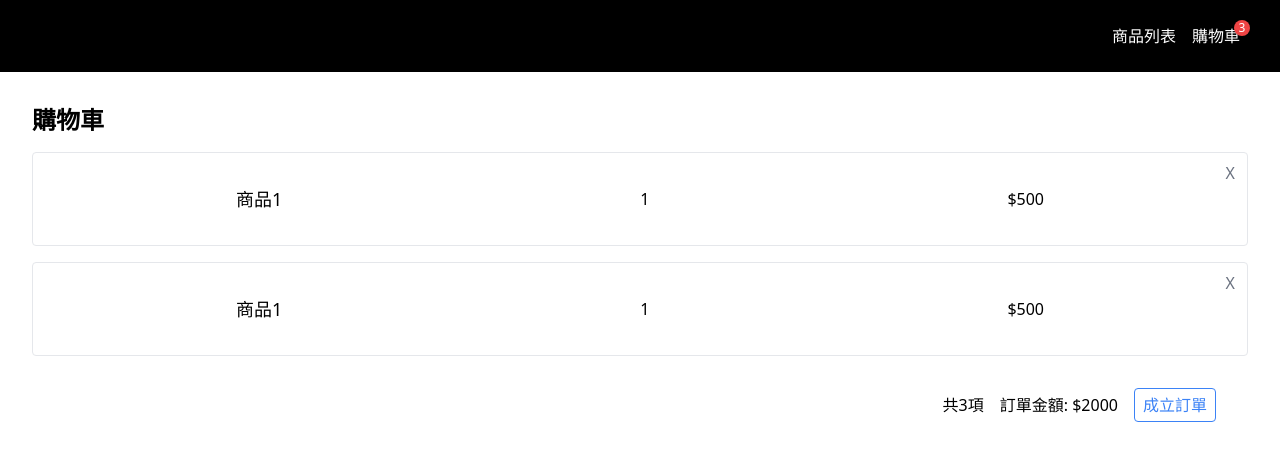
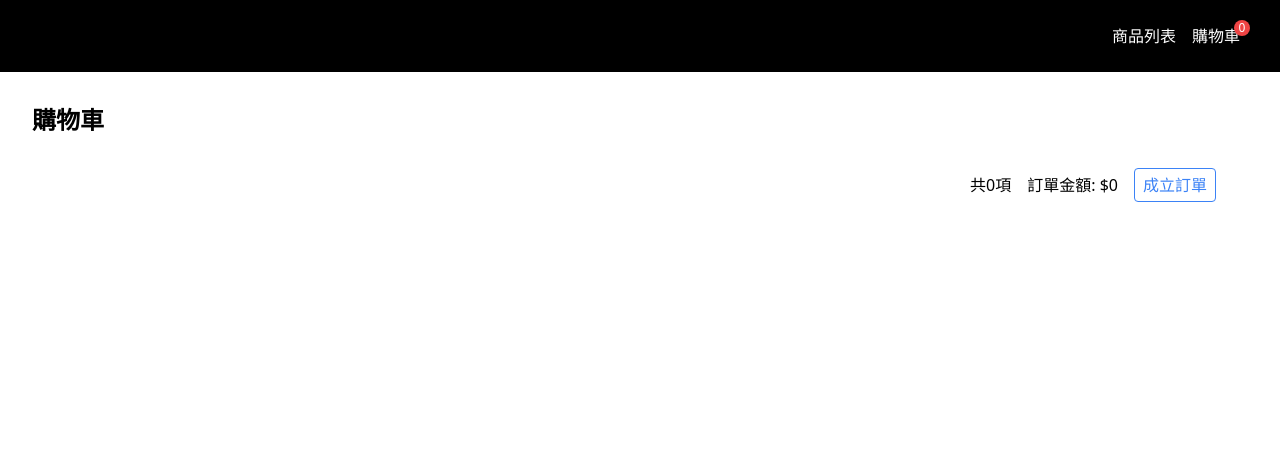
Before and after one commit to haooo0504/frontend-test, a React (Vite) app: page /cart in a window 1280 px wide. Shown: the top 460 px of the page. Built offline with nearby package versions, Linux system fonts and the light colour scheme.

Commit message:
complete

```diff
--- a/package.json
+++ b/package.json
@@ -12,7 +12,8 @@
   "dependencies": {
     "react": "^18.2.0",
     "react-dom": "^18.2.0",
-    "react-router-dom": "^6.22.3"
+    "react-router-dom": "^6.22.3",
+    "zustand": "^4.5.2"
   },
   "devDependencies": {
     "@types/react": "^18.2.66",
--- a/src/components/navbar.tsx
+++ b/src/components/navbar.tsx
@@ -1,3 +1,7 @@
+"use client";
+
+import { useCartStore } from "../stores/cart";
+
 export const Navbar = () => {
     return (
         <header>
@@ -6,7 +10,7 @@ export const Navbar = () => {
                 <a href="/cart" className="tw-relative">
                     購物車
                     <div className="tw-absolute tw-top-[-4px] tw-right-[-10px] tw-text-xs tw-w-4 tw-h-4 tw-rounded-full tw-bg-red-500 tw-flex tw-items-center tw-justify-center">
-                        <span>3</span>
+                        <span>{useCartStore().count()}</span>
                     </div>
                 </a>
             </div>
--- a/src/routes/cart/index.tsx
+++ b/src/routes/cart/index.tsx
@@ -1,14 +1,33 @@
+import { useCartStore } from "../../stores/cart";
 import { Item } from "./item";
 import { Overview } from "./overview";
+import JsonData from "../../../context/product.json";
+import { memo } from "react";
 
 export default function Cart() {
+    const products = JsonData.products;
+    const cartItems = useCartStore((state) => state.items);
+
+    const CartItems = memo(() => {
+        return cartItems.map((item) => {
+            const product = products.find((p) => p.id === item.id);
+            if (!product) return null;
+            const itemData = {
+                id: item.id,
+                quantity: item.quantity,
+                price: product.price,
+                name: product.name,
+            };
+            return <Item key={item.id} data={itemData} />;
+        }).filter(Boolean);
+    });
+
     return (
         <>
             <div className="tw-p-8">
                 <h1 className="tw-text-2xl tw-font-bold">購物車</h1>
                 <div className="tw-mt-4 tw-space-y-4">
-                    <Item />
-                    <Item />
+                    <CartItems />
                 </div>
                 <div className="tw-flex tw-flex-wrap tw-items-center tw-gap-4 tw-justify-end tw-mt-8 tw-px-8">
                     <Overview />
--- a/src/routes/cart/item/index.tsx
+++ b/src/routes/cart/item/index.tsx
@@ -1,10 +1,28 @@
-export const Item = () => {
+"use client";
+
+import { useCartStore } from "../../../stores/cart";
+
+export interface CartItem {
+    id: number;
+    name: string;
+    price: number;
+    quantity: number;
+}
+
+export interface ItemProps {
+    data: CartItem;
+}
+
+export const Item = ({ data }: ItemProps) => {
+    const handleItemRemove = (id: number) => {
+        useCartStore.getState().removeItem(id);
+    }
     return (
         <div className="tw-flex tw-flex-wrap tw-items-center tw-justify-around tw-gap-4 tw-border tw-rounded tw-p-8 tw-relative">
-            <div className="tw-text-lg">商品1</div>
-            <div>1</div>
-            <div>$500</div>
-            <button className="tw-absolute tw-right-0 tw-top-0 tw-px-3 tw-py-2 tw-text-gray-500">
+            <div className="tw-text-lg">{data.name}</div>
+            <div>{data.quantity}</div>
+            <div>${data.price}</div>
+            <button className="tw-absolute tw-right-0 tw-top-0 tw-px-3 tw-py-2 tw-text-gray-500" onClick={() => handleItemRemove(data.id)}>
                 X
             </button>
         </div>
--- a/src/routes/cart/overview/index.tsx
+++ b/src/routes/cart/overview/index.tsx
@@ -1,9 +1,22 @@
+"use client";
+
+import { useCartStore } from "../../../stores/cart";
+
 export const Overview = () => {
+    const overview = useCartStore().overview();
+    const handleShowOverview = () => {
+        console.log({
+            params: overview,
+        });
+    }
     return (
         <>
-            <div>共3項</div>
-            <div>訂單金額: $2000</div>
-            <button className="tw-text-blue-500 tw-border tw-border-blue-500 tw-rounded tw-px-2 tw-py-1">
+            <div>共{useCartStore().count()}項</div>
+            <div>訂單金額: ${useCartStore().total()}</div>
+            <button
+                className="tw-text-blue-500 tw-border tw-border-blue-500 tw-rounded tw-px-2 tw-py-1"
+                onClick={handleShowOverview}
+            >
                 成立訂單
             </button>
         </>
--- a/src/routes/product/index.tsx
+++ b/src/routes/product/index.tsx
@@ -1,17 +1,25 @@
+"use client";
+
 import { Item } from "./item";
 import { Tab } from "./tab";
+import JsonData from "../../../context/product.json";
+import { useTabFilterStore } from "../../stores/tab-filter";
 
 export default function Product() {
+    const products = JsonData.products;
+    const selectedTab = useTabFilterStore((state) => state.selectedTab);
     return (
         <>
             <div className="tw-p-4">
                 <Tab />
             </div>
             <section className="tw-p-4">
-                <div>
-                    <Item />
-                    <Item />
-                    <Item />
+                <div className="tw-grid tw-grid-cols-2 md:tw-grid-cols-3 lg:tw-grid-cols-5 tw-gap-4">
+                    {
+                        products.filter((product) => !selectedTab || product.type.includes(selectedTab))
+                            .map((product) => (
+                                <Item key={product.id} data={product} />
+                            ))}
                 </div>
             </section>
         </>
--- a/src/routes/product/item/index.tsx
+++ b/src/routes/product/item/index.tsx
@@ -1,14 +1,35 @@
-export const Item = () => {
+import { useCartStore } from "../../../stores/cart";
+
+interface ProductItem {
+    id: number;
+    name: string;
+    price: number;
+}
+
+interface ItemProps {
+    data: ProductItem;
+}
+
+export const Item = ({ data }: ItemProps) => {
+    const handleItemAdd = (id: number) => {
+        useCartStore.getState().addItem({
+            id: id,
+            quantity: 1,
+        });
+    }
     return (
-        <div>
-            <div className="tw-shadow-xl tw-rounded-md tw-overflow-hidden">
-                <img src="https://picsum.photos/id/557/500/500" />
-                <div>
-                    <div>
-                        <span>海景雙人房</span>
-                        <span>NT 120</span>
-                    </div>
-                    <button className="tw-py-2 tw-px-6 tw-border-solid tw-border-2 tw-border-violet-500 tw-text-violet-500 tw-rounded-md">
+        <div className="tw-shadow-xl tw-rounded-md tw-overflow-hidden tw-p-3">
+            <img src="https://picsum.photos/id/557/500/500" />
+            <div>
+                <div className="tw-flex tw-justify-between tw-p-5">
+                    <span>{data.name}</span>
+                    <span className="tw-text-gray-500">NT {data.price}</span>
+                </div>
+                <div className="tw-flex tw-w-full tw-justify-center">
+                    <button
+                        className="tw-w-[80%] tw-py-2 tw-px-6 tw-border-solid tw-border-2 tw-border-violet-500 tw-text-violet-500 tw-rounded-md"
+                        onClick={() => handleItemAdd(data.id)}
+                    >
                         加入購物車
                     </button>
                 </div>
--- a/src/routes/product/tab/index.tsx
+++ b/src/routes/product/tab/index.tsx
@@ -1,18 +1,47 @@
+"use client";
+
+import { memo } from "react";
+import { useTabFilterStore } from "../../../stores/tab-filter";
+
+export const tabs = new Map([
+    [1, "單人房"],
+    [2, "雙人房"],
+    [3, "四人房"],
+    [4, "海景房"],
+    [5, "山景房"],
+    [6, "市景房"],
+]);
+
 export const Tab = () => {
+    const selectedTab = useTabFilterStore((state) => state.selectedTab);
+
     const selectedClass =
         "tw-py-4 tw-px-6 tw-bg-violet-500 tw-text-white tw-rounded-md";
     const unselectedClass =
         "tw-py-4 tw-px-6 tw-border-solid tw-border-2 tw-border-violet-500 tw-text-violet-500 tw-rounded-md";
 
+    const handleTabSelect = (key: number) => {
+        useTabFilterStore.getState().selectTab(key);
+    }
+
+    const Tabs = memo(() => Array.from(tabs).map(([key, value]) => {
+        const isSelected = selectedTab === key;
+        return (
+            <div
+                key={key}
+                className={isSelected ? selectedClass : unselectedClass}
+                role="button"
+                onClick={() => handleTabSelect(key)}
+            >
+                {value}
+            </div>
+        );
+    }));
+
     return (
         <div className="tw-p-4">
             <div className="tw-flex tw-flex-wrap tw-gap-4">
-                <div className={selectedClass} role="button">
-                    單人房
-                </div>
-                <div className={unselectedClass} role="button">
-                    雙人房
-                </div>
+                <Tabs />
             </div>
         </div>
     );
--- /dev/null
+++ b/src/stores/cart.ts
@@ -0,0 +1,77 @@
+import { create } from "zustand";
+import { persist, createJSONStorage } from 'zustand/middleware'
+import JsonData from "../../context/product.json";
+
+export interface CartItem {
+    id: number;
+    quantity: number;
+}
+
+interface CartState {
+    items: CartItem[];
+}
+
+interface Overview {
+    id: number;
+    price: number;
+    qty: number;
+}
+
+interface CartActions {
+    addItem: (item: CartItem) => void;
+    removeItem: (id: number) => void;
+    count(): number;
+    total(): number;
+    overview(): Overview[];
+}
+
+const products = JsonData.products;
+
+export const useCartStore = create(
+    persist<CartState & CartActions>(
+        (set, get) => ({
+            items: [],
+            addItem: (item) => set((state) => {
+                const existingItem = state.items.find((i) => i.id === item.id);
+                if (existingItem) {
+                    existingItem.quantity += item.quantity;
+                    return { items: state.items };
+                }
+                return { items: [...state.items, item] };
+            }),
+            removeItem: (id) =>
+                set((state) => ({
+                    items: state.items.filter((i) => i.id !== id),
+                })),
+            count: () => {
+                return get().items.reduce(
+                    (acc, item) => acc + item.quantity,
+                    0
+                );
+            },
+            total: () => {
+                return get().items.reduce(
+                    (acc, item) => {
+                        const product = products.find((p) => p.id === item.id);
+                        return acc + (product ? product.price * item.quantity : 0);
+                    }
+                    , 0
+                );
+            },
+            overview: () => {
+                return get().items.map((item) => {
+                    const product = products.find((p) => p.id === item.id);
+                    return {
+                        id: item.id,
+                        price: product ? product.price : 0,
+                        qty: item.quantity,
+                    };
+                });
+            }
+        })
+        , {
+            name: 'cart-storage',
+            storage: createJSONStorage(() => sessionStorage)
+        }
+    )
+);
--- /dev/null
+++ b/src/stores/tab-filter.ts
@@ -0,0 +1,22 @@
+
+import { create } from "zustand";
+
+export interface TabFilterState {
+    selectedTab?: number;
+}
+
+interface TabFilterActions {
+    selectTab: (tab: number) => void;
+}
+
+export const useTabFilterStore = create<TabFilterState & TabFilterActions>(
+    (set) => ({
+        selectedTab: undefined,
+        selectTab: (tab) => set((state) => {
+            if (state.selectedTab === tab) {
+                return { selectedTab: undefined };
+            }
+            return { selectedTab: tab };
+        }),
+    })
+);
```
Also changed, not shown: 1 other file (tests, documents, lock files or other folders).
